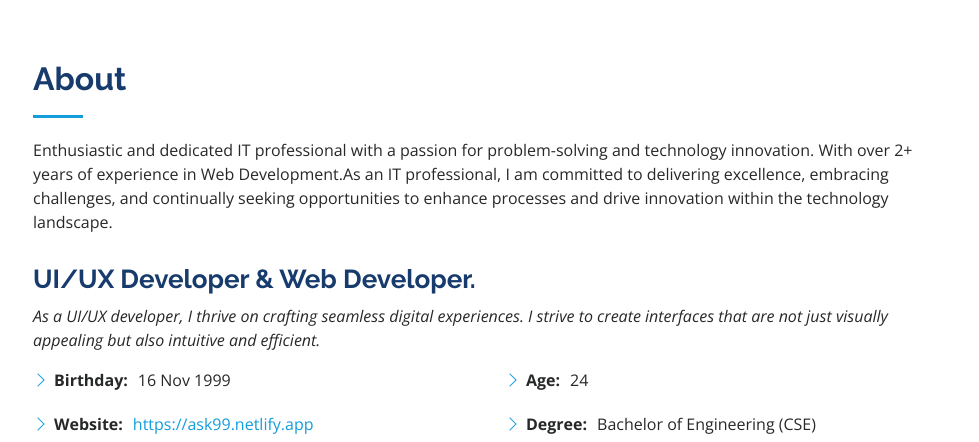
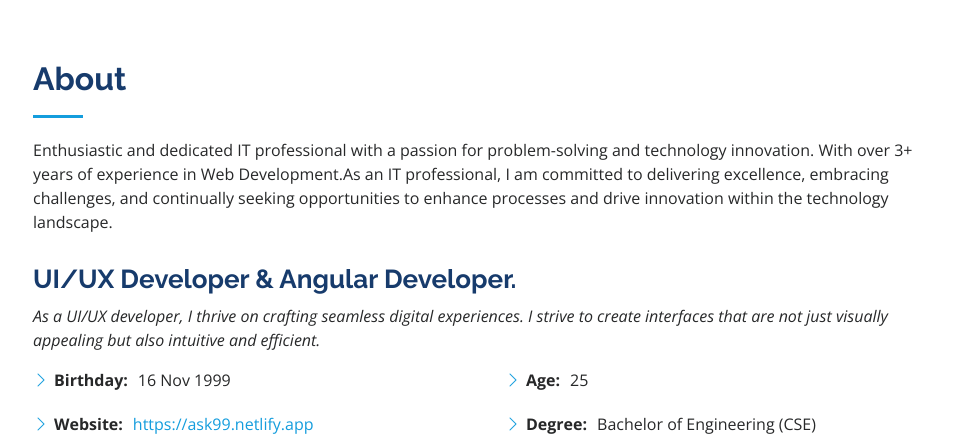
Before and after one commit to askarthi1611/portfolio, a plain HTML site: page index.html in a window 1280 px wide. Shown: the part 800-1242 px from the top of the page, without its empty margins (297-1276 px from the left). Drawn offline with nearby package versions, Linux system fonts and the light colour scheme.

Commit message:
Update index.html

```diff
--- a/index.html
+++ b/index.html
@@ -91,14 +91,14 @@
         <div class="section-title">
           <h2>About</h2>
           <p>Enthusiastic and dedicated IT professional with a passion for problem-solving and technology innovation.
-            With over 2+ years of experience in Web Development.As an IT professional, I am committed to delivering
+            With over 3+ years of experience in Web Development.As an IT professional, I am committed to delivering
             excellence, embracing challenges, and continually seeking opportunities to enhance processes and drive
             innovation within the technology landscape.</p>
         </div>
 
         <div class="row">
           <div class="col-lg-12 pt-4 pt-lg-0 content" data-aos="fade-left">
-            <h3>UI/UX Developer &amp; Web Developer.</h3>
+            <h3>UI/UX Developer &amp; Angular Developer.</h3>
             <p class="fst-italic">
               As a UI/UX developer, I thrive on crafting seamless digital experiences. I strive to create interfaces
               that are not just visually appealing but also intuitive and efficient.
@@ -119,7 +119,7 @@
               </div>
               <div class="col-lg-6">
                 <ul>
-                  <li><i class="bi bi-chevron-right"></i> <strong>Age:</strong> <span>24</span></li>
+                  <li><i class="bi bi-chevron-right"></i> <strong>Age:</strong> <span>25</span></li>
                   <li><i class="bi bi-chevron-right"></i> <strong>Degree:</strong> <span>Bachelor of Engineering
                       (CSE)</span></li>
                   <li><i class="bi bi-chevron-right"></i> <strong>E-mail:</strong>
```
